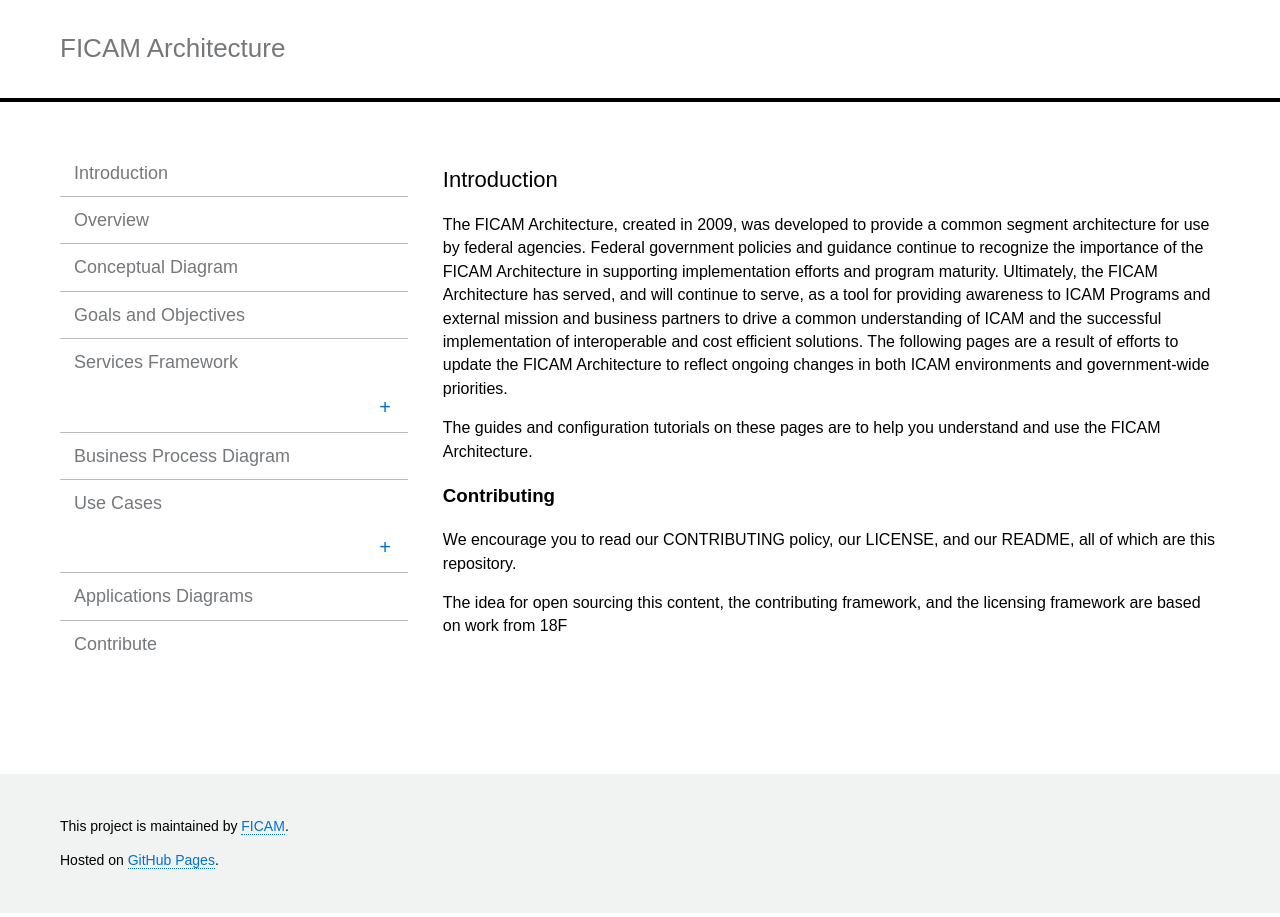
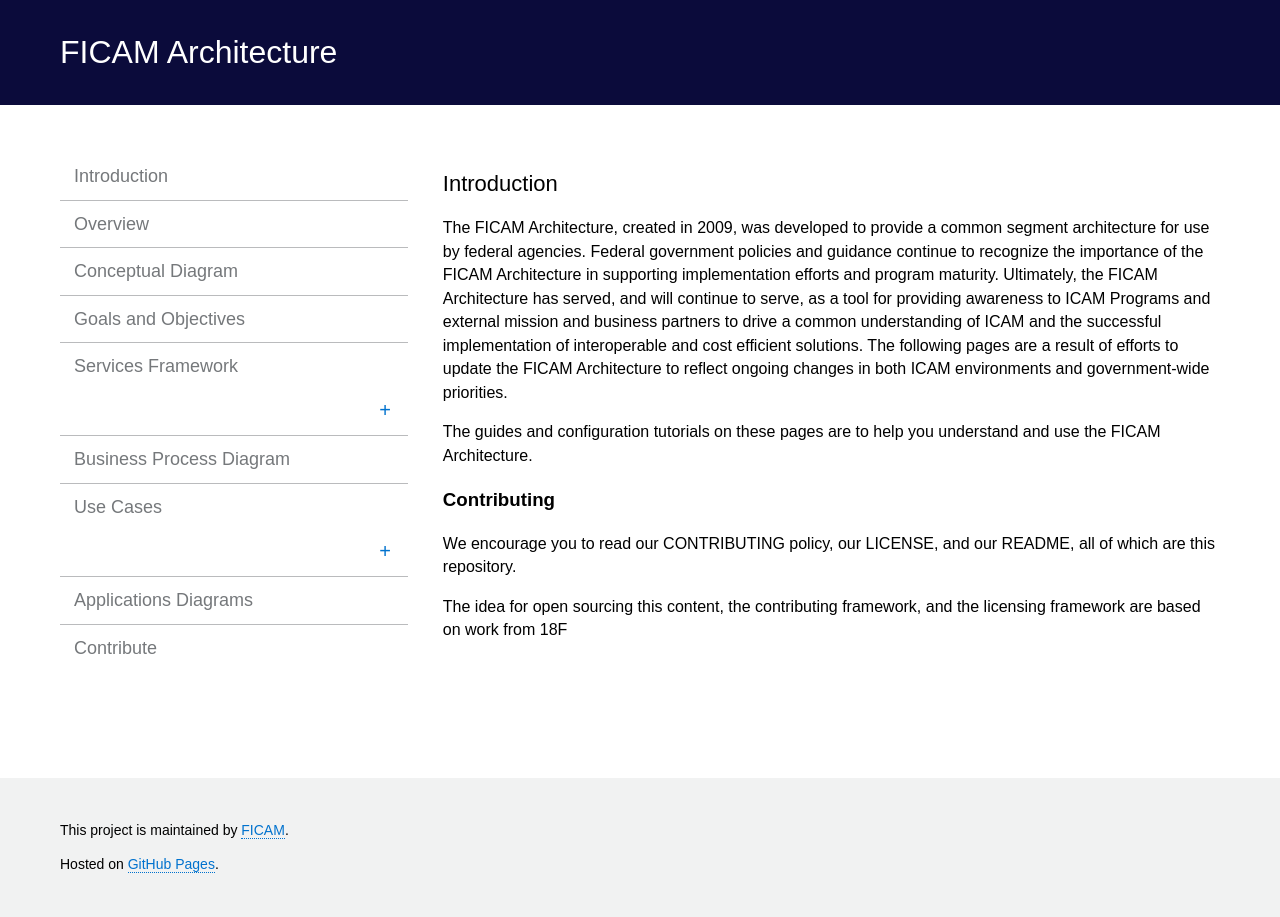
Before and after one commit to GSA/ficam-arch, a Jekyll site: the page built from index.html, in a window 1280 px wide. Built offline with Jekyll 4.4.1, drawn with Linux system fonts in a browser that asks for light colours.

Commit message:
Updated header css

```diff
--- a/assets/css/main.css
+++ b/assets/css/main.css
@@ -41,6 +41,7 @@ body {
     line-height: 1.466666667;
 }
 
+
 h1,
 h3,
 h4,
@@ -51,10 +52,10 @@ strong {
 }
 
 .site-title {
-    font-size: 1.625em;
+    font-size: 2em;
     font-family: "Avenir Next", Arial, sans-serif;
     font-weight: normal;
-    color: #919395;
+    color: #ffffff;
     margin: 0;
     line-height: 1.2941176470588236;
     display: inline-block;
@@ -137,7 +138,7 @@ a:focus {
 }
 
 a.title-link {
-    color: #75787B;
+    color: #ffffff;
     border-bottom: none;
 }
 
@@ -317,8 +318,8 @@ section:before {
 
 header {
     width: 100%;
-    border-bottom: 4px solid {{ site.brand_color }};
-    background-color: #fff;
+    /*border-bottom: 4px solid {{ site.brand_color }};*/
+    background-color: #0B0B3B;
     padding: 2em 0;
 }
 
```
